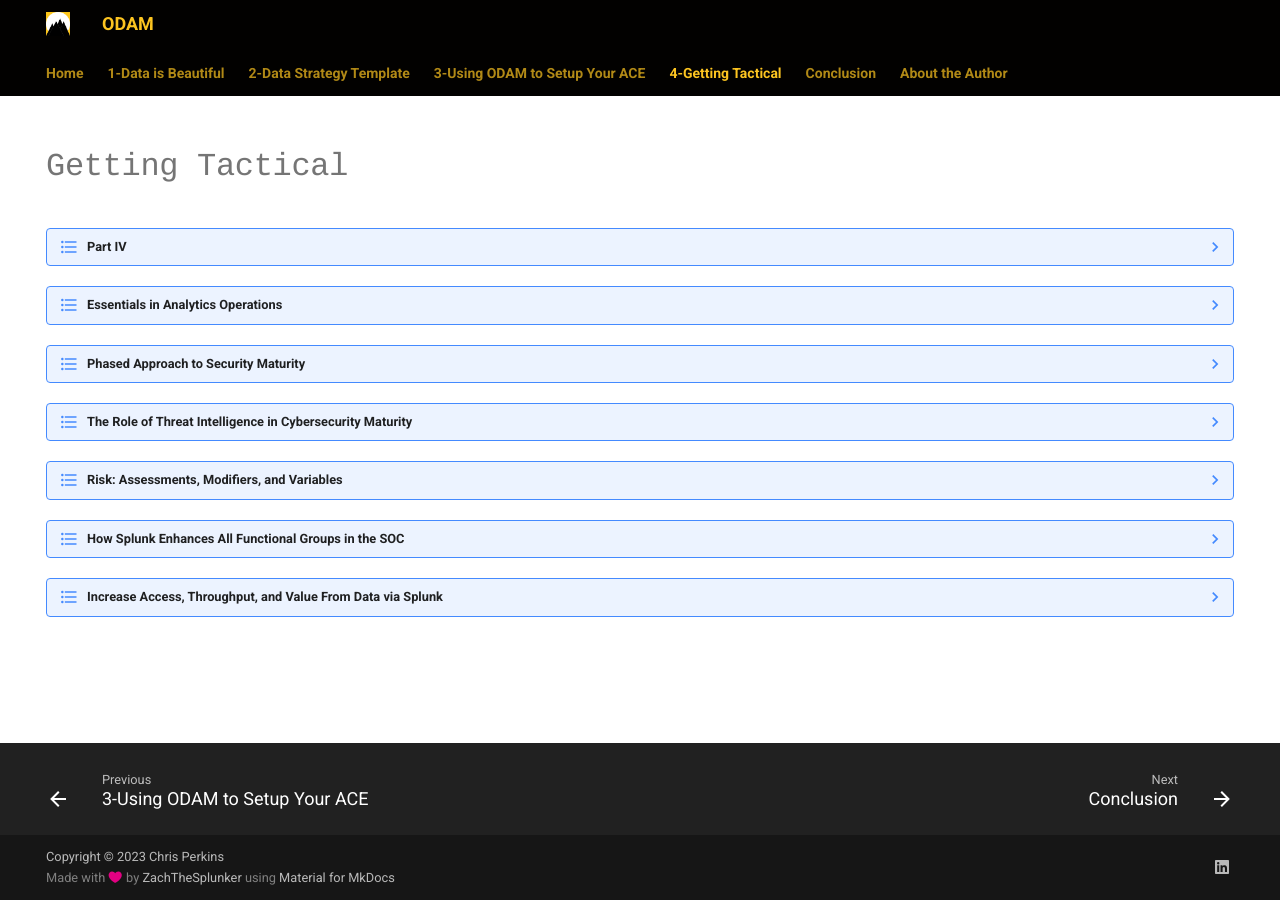
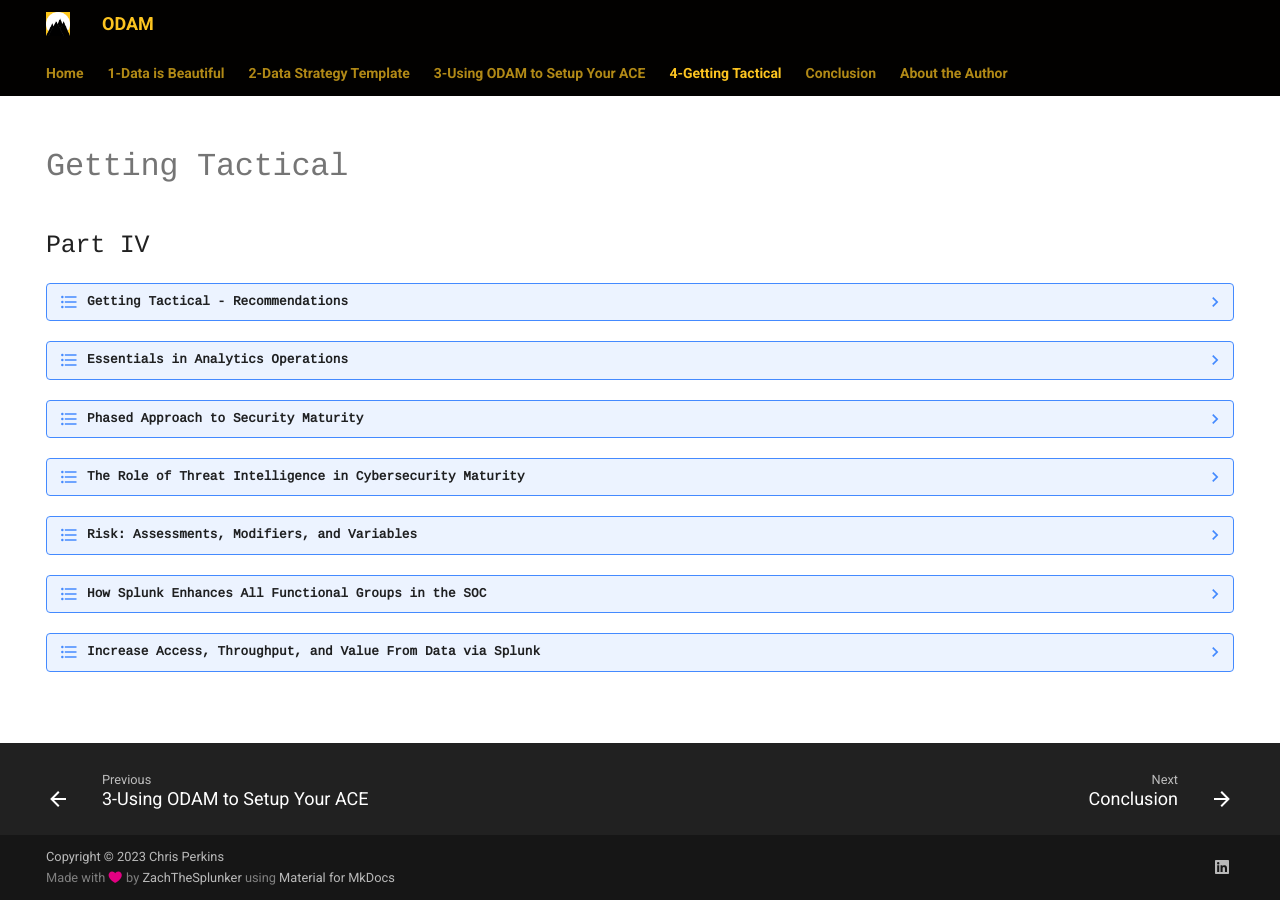
Before and after one commit to ZachChristensen28/odam-community, an MkDocs documentation site: the page built from docs/getting-tactical/index.md, in a window 1280 px wide. Built offline with MkDocs 1.6.1 and Material for MkDocs 9.7.7, drawn with Linux system fonts in a browser that asks for light colours.

Commit message:
updated font
Signed-off-by: Zachary Christensen <zchristensen@splunk.com>

```diff
--- a/docs/getting-tactical/index.md
+++ b/docs/getting-tactical/index.md
@@ -6,9 +6,9 @@
 
 # Getting Tactical
 
-??? note "Part IV"
-    ## Part IV
+## Part IV
 
+??? note "Getting Tactical - Recommendations"
     These are my tactical recommendations for you to consider when thinking about the essentials in security analytics and security operations:
 
     - Create a data-driven security strategy: By focusing on data-driven approaches to security, organizations can more effectively identify, prioritize, and address security threats and vulnerabilities. This may involve establishing key performance indicators (KPIs) to measure the effectiveness of security efforts, and using analytics to identify trends and patterns in security data.
--- a/docs/stylesheets/extra.css
+++ b/docs/stylesheets/extra.css
@@ -8,7 +8,8 @@
 h3,
 h4,
 h5,
-h6 {
+h6,
+summary {
     font-family: "odam-LiberationMono";
 }
 
```
Also changed, not shown: docs/ace/index.md (+2 -2 lines), docs/data-is-beautiful/index.md (+0 -2 lines), docs/strategy-template/index.md (+2 -2 lines).
